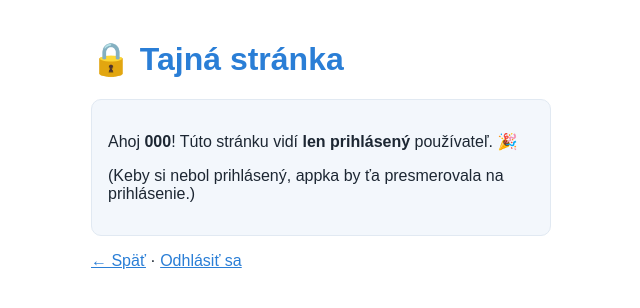
After one commit to silpet112/vibe-coding, a Flask app: template templates/tajne.html in a window 1280 px wide. The commit adds this page. Shown: the top 308 px of the page, without its empty margins (319-959 px from the left). Run offline with Flask 3, Linux system fonts and the light colour scheme; the template is opened without the code that fills it: most values are stand-ins (such as "Sample title", 1, 10 or a date in 2020).

Commit message:
Projekt 10 - Etapa 3: chranena stranka /tajne (len pre prihlaseneho, inak presmerovanie)
Co-Authored-By: Claude Opus 4.8 <noreply@anthropic.com>

```diff
--- a/templates/prihlasenie.html
+++ b/templates/prihlasenie.html
@@ -20,6 +20,7 @@
     {% if pouzivatel %}
         <div class="karta">
             <p>✅ Prihlásený ako <strong>{{ pouzivatel }}</strong>.</p>
+            <p><a href="/tajne">🔒 Moja tajná stránka</a></p>
             <p><a href="/odhlas">Odhlásiť sa</a></p>
         </div>
     {% else %}
--- /dev/null
+++ b/templates/tajne.html
@@ -0,0 +1,21 @@
+<!doctype html>
+<html lang="sk">
+<head>
+    <meta charset="utf-8">
+    <title>Tajná stránka</title>
+    <style>
+        body { font-family: Arial, sans-serif; max-width: 460px; margin: 40px auto; padding: 0 16px; color: #1d2733; }
+        h1 { color: #2a7ed6; }
+        .karta { background: #f3f7fc; border: 1px solid #e1e9f2; border-radius: 10px; padding: 16px; }
+        a { color: #2a7ed6; }
+    </style>
+</head>
+<body>
+    <h1>🔒 Tajná stránka</h1>
+    <div class="karta">
+        <p>Ahoj <strong>{{ pouzivatel }}</strong>! Túto stránku vidí <strong>len prihlásený</strong> používateľ. 🎉</p>
+        <p>(Keby si nebol prihlásený, appka by ťa presmerovala na prihlásenie.)</p>
+    </div>
+    <p><a href="/">← Späť</a> · <a href="/odhlas">Odhlásiť sa</a></p>
+</body>
+</html>
```
Also changed, not shown: prihlasenie.py (+8 -0 lines).
